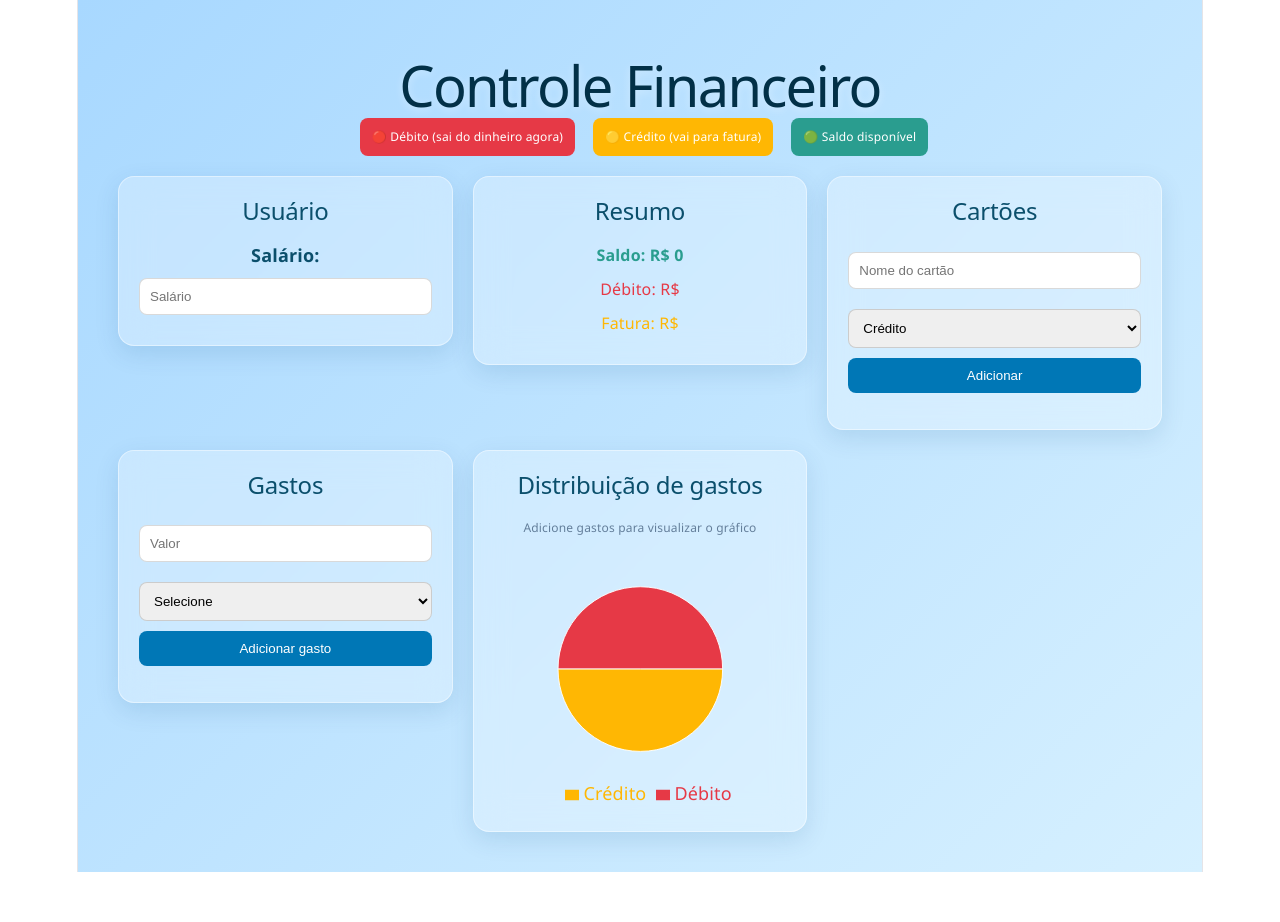
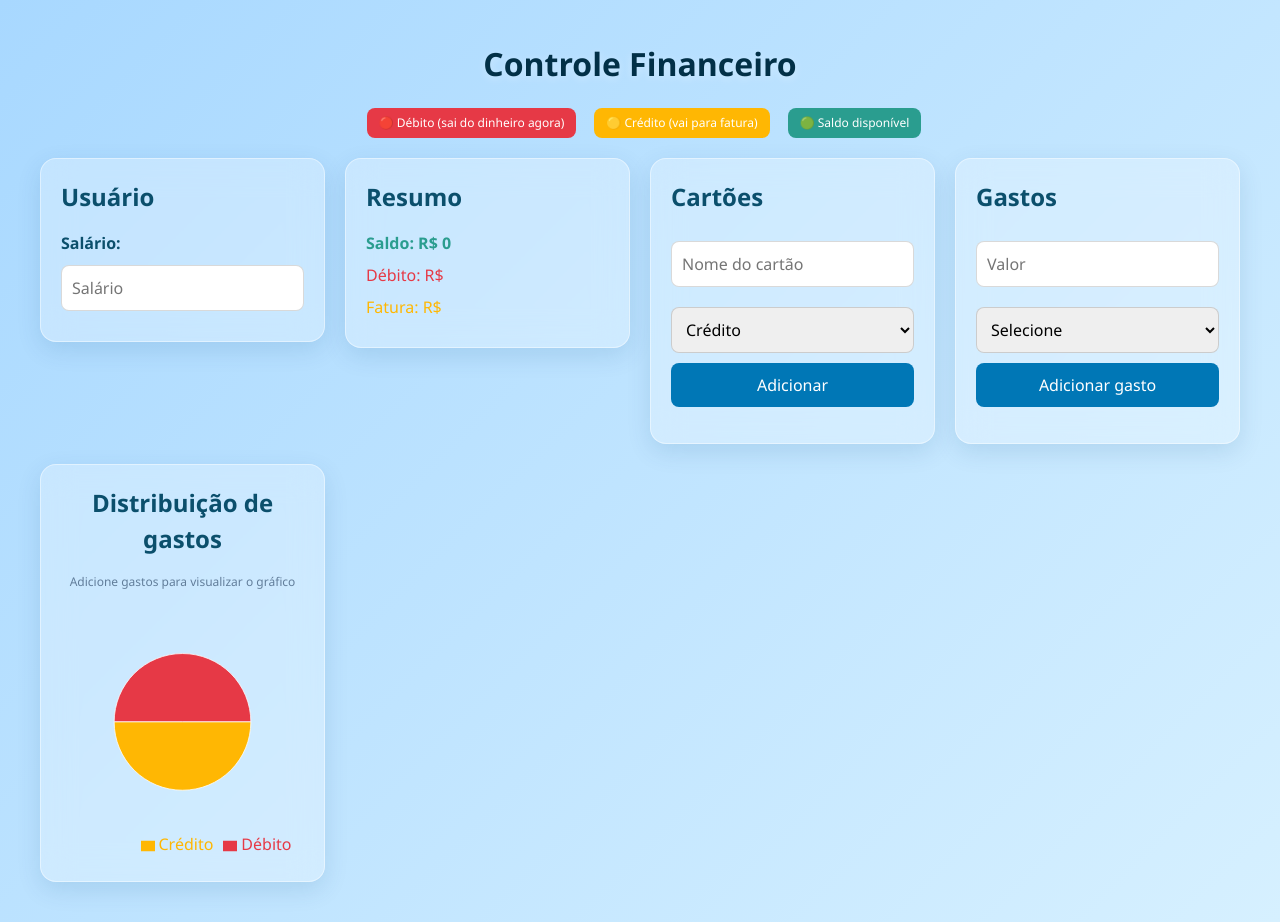
Before and after one commit to DanielBDeDeus/controle-financeiro, a React (Vite) app: page / in a window 1280 px wide. Before the commit the page ends 872 px from the top, so only its background shows below. Built offline with nearby package versions, Linux system fonts and the light colour scheme.

Commit message:
fix: replace template root styles with full-width dashboard base

```diff
--- a/src/index.css
+++ b/src/index.css
@@ -1,111 +1,88 @@
 :root {
-  --text: #6b6375;
-  --text-h: #08060d;
-  --bg: #fff;
-  --border: #e5e4e7;
-  --code-bg: #f4f3ec;
-  --accent: #aa3bff;
-  --accent-bg: rgba(170, 59, 255, 0.1);
-  --accent-border: rgba(170, 59, 255, 0.5);
-  --social-bg: rgba(244, 243, 236, 0.5);
-  --shadow:
-    rgba(0, 0, 0, 0.1) 0 10px 15px -3px, rgba(0, 0, 0, 0.05) 0 4px 6px -2px;
+  font-family: "Segoe UI", "Trebuchet MS", "Verdana", sans-serif;
+  line-height: 1.5;
+  font-weight: 400;
 
-  --sans: system-ui, 'Segoe UI', Roboto, sans-serif;
-  --heading: system-ui, 'Segoe UI', Roboto, sans-serif;
-  --mono: ui-monospace, Consolas, monospace;
+  color: #16324f;
+  background: #d6ecff;
 
-  font: 18px/145% var(--sans);
-  letter-spacing: 0.18px;
-  color-scheme: light dark;
-  color: var(--text);
-  background: var(--bg);
   font-synthesis: none;
   text-rendering: optimizeLegibility;
   -webkit-font-smoothing: antialiased;
   -moz-osx-font-smoothing: grayscale;
-
-  @media (max-width: 1024px) {
-    font-size: 16px;
-  }
 }
 
-@media (prefers-color-scheme: dark) {
-  :root {
-    --text: #9ca3af;
-    --text-h: #f3f4f6;
-    --bg: #16171d;
-    --border: #2e303a;
-    --code-bg: #1f2028;
-    --accent: #c084fc;
-    --accent-bg: rgba(192, 132, 252, 0.15);
-    --accent-border: rgba(192, 132, 252, 0.5);
-    --social-bg: rgba(47, 48, 58, 0.5);
-    --shadow:
-      rgba(0, 0, 0, 0.4) 0 10px 15px -3px, rgba(0, 0, 0, 0.25) 0 4px 6px -2px;
-  }
-
-  #social .button-icon {
-    filter: invert(1) brightness(2);
-  }
-}
-
-body {
-  margin: 0;
-}
-
-#root {
-  width: 1126px;
-  max-width: 100%;
-  margin: 0 auto;
-  text-align: center;
-  border-inline: 1px solid var(--border);
-  min-height: 100svh;
-  display: flex;
-  flex-direction: column;
+/* Reset básico para evitar espaçamentos estranhos */
+*,
+*::before,
+*::after {
   box-sizing: border-box;
 }
 
-h1,
-h2 {
-  font-family: var(--heading);
-  font-weight: 500;
-  color: var(--text-h);
+/* Garante que a aplicação possa ocupar a tela toda */
+html,
+body,
+#root {
+  width: 100%;
+  min-height: 100%;
+  margin: 0;
+  padding: 0;
 }
 
-h1 {
-  font-size: 56px;
-  letter-spacing: -1.68px;
-  margin: 32px 0;
-  @media (max-width: 1024px) {
-    font-size: 36px;
-    margin: 20px 0;
-  }
-}
-h2 {
-  font-size: 24px;
-  line-height: 118%;
-  letter-spacing: -0.24px;
-  margin: 0 0 8px;
-  @media (max-width: 1024px) {
-    font-size: 20px;
-  }
-}
-p {
-  margin: 0;
+/* Remove a estrutura antiga de app centralizado/fixo */
+body {
+  min-width: 0;
+  overflow-x: hidden;
+  background: linear-gradient(180deg, #d6ecff 0%, #c4def7 45%, #b8d5f0 100%);
+  color: #16324f;
 }
 
-code,
-.counter {
-  font-family: var(--mono);
-  display: inline-flex;
-  border-radius: 4px;
-  color: var(--text-h);
+/* O root agora não deve mais impor largura fixa nem bordas */
+#root {
+  width: 100%;
+  min-height: 100vh;
 }
 
-code {
-  font-size: 15px;
-  line-height: 135%;
-  padding: 4px 8px;
-  background: var(--code-bg);
+/* Tipografia base */
+h1,
+h2,
+h3,
+h4,
+h5,
+h6 {
+  margin-top: 0;
+  color: #16324f;
+  font-weight: 700;
 }
+
+p {
+  margin-top: 0;
+}
+
+/* Inputs e selects com aparência mais consistente */
+input,
+select,
+button,
+textarea {
+  font: inherit;
+}
+
+/* Remove comportamento visual herdado antigo do template */
+button {
+  border: none;
+}
+
+/* Melhora visual de foco sem ficar berrante */
+input:focus,
+select:focus,
+button:focus,
+textarea:focus {
+  outline: 2px solid rgba(47, 135, 183, 0.35);
+  outline-offset: 2px;
+}
+
+/* Links, caso apareçam depois */
+a {
+  color: inherit;
+  text-decoration: none;
+}
```
